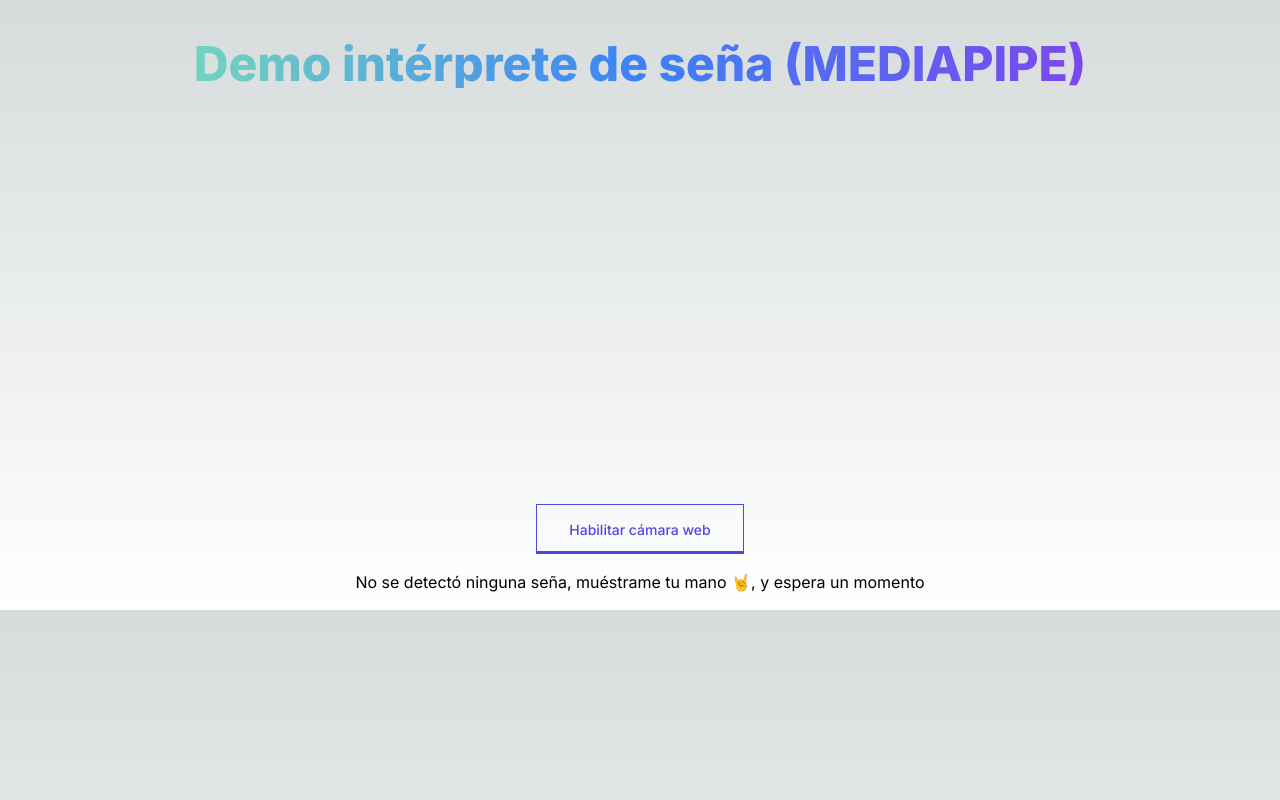
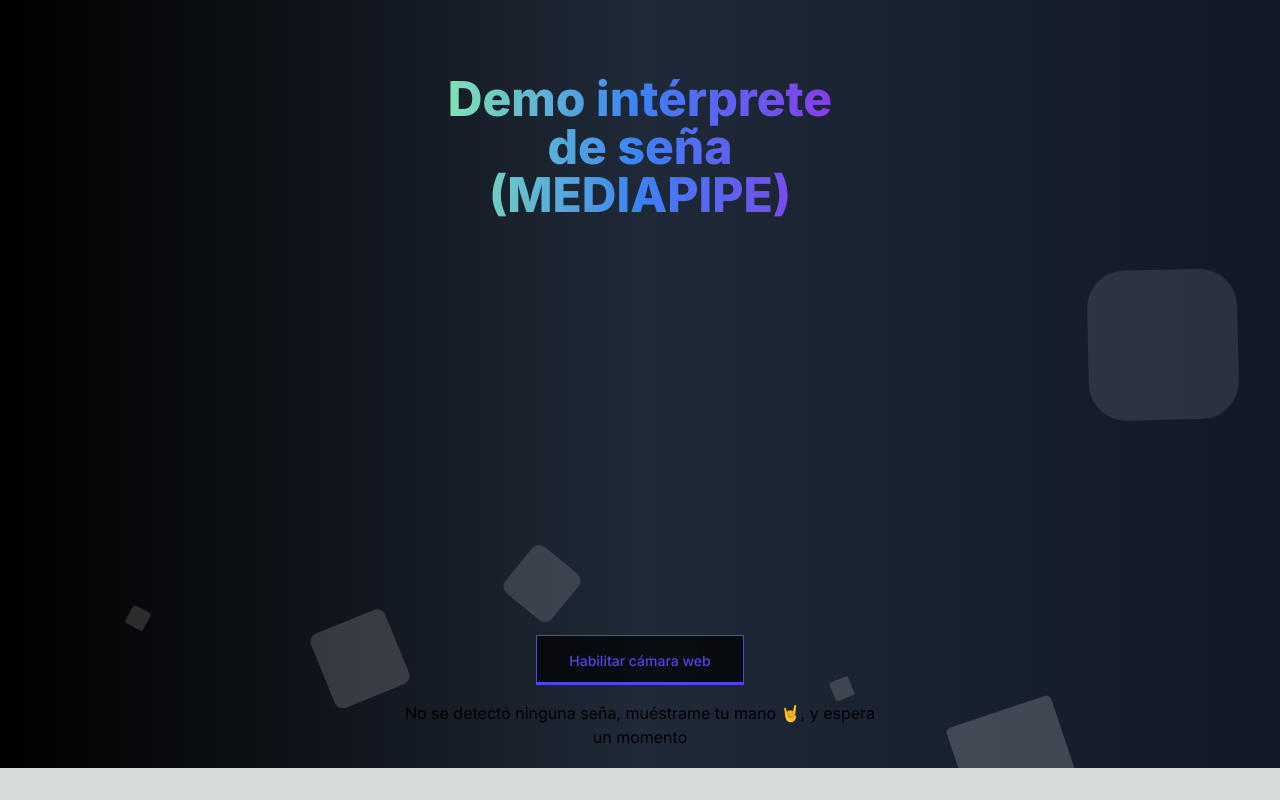
Before and after one commit to JahazielHernandezHoyos/interprete-LSC-frontend, a Next.js app: page / in a window 1280 px wide. Built offline with nearby package versions, Linux system fonts and the light colour scheme.

Commit message:
Add styles in to page for the view chargue

```diff
--- a/package.json
+++ b/package.json
@@ -12,7 +12,8 @@
     "@mediapipe/tasks-vision": "^0.10.3",
     "next": "13.5.4",
     "react": "^18",
-    "react-dom": "^18"
+    "react-dom": "^18",
+    "react-spring": "^9.7.3"
   },
   "devDependencies": {
     "autoprefixer": "^10",
--- a/src/app/globals.css
+++ b/src/app/globals.css
@@ -1,6 +1,15 @@
 @tailwind base;
 @tailwind components;
 @tailwind utilities;
+
+@layer utilities {
+  .animation-delay-2000 {
+    animation-delay: 2s;
+  }
+  .animation-delay-4000 {
+    animation-delay: 4s;
+  }
+}
 
 :root {
   --foreground-rgb: 0, 0, 0;
@@ -25,3 +34,174 @@ body {
     )
     rgb(var(--background-start-rgb));
 }
+
+@tailwind base;
+@tailwind components;
+@tailwind utilities;
+
+/*Start Animations*/
+@-webkit-keyframes animatetop {
+	from {
+		top: -300px;
+		opacity: 0;
+	}
+	to {
+		top: 0;
+		opacity: 1;
+	}
+}
+@keyframes animatetop {
+	from {
+		top: -300px;
+		opacity: 0;
+	}
+	to {
+		top: 0;
+		opacity: 1;
+	}
+}
+@-webkit-keyframes zoomIn {
+	0% {
+		opacity: 0;
+		-webkit-transform: scale3d(0.3, 0.3, 0.3);
+		transform: scale3d(0.3, 0.3, 0.3);
+	}
+	50% {
+		opacity: 1;
+	}
+}
+@keyframes zoomIn {
+	0% {
+		opacity: 0;
+		-webkit-transform: scale3d(0.3, 0.3, 0.3);
+		transform: scale3d(0.3, 0.3, 0.3);
+	}
+	50% {
+		opacity: 1;
+	}
+}
+
+/*End Animations*/
+/*
+-- Start BackGround Animation
+*/
+.area {
+	background: #4e54c8;
+	background: -webkit-linear-gradient(to left, #8f94fb, #4e54c8);
+	width: 100%;
+	height: 100vh;
+	position: absolute;
+	z-index: -1;
+}
+
+.circles {
+	position: absolute;
+	top: 0;
+	left: 0;
+	width: 100%;
+	height: 96%;
+	overflow: hidden;
+}
+
+.circles li {
+	position: absolute;
+	display: block;
+	list-style: none;
+	width: 20px;
+	height: 20px;
+	background: rgba(255, 255, 255, 0.2);
+	animation: animate 25s linear infinite;
+	bottom: -150px;
+}
+
+.circles li:nth-child(1) {
+	left: 25%;
+	width: 80px;
+	height: 80px;
+	animation-delay: 0s;
+}
+
+.circles li:nth-child(2) {
+	left: 10%;
+	width: 20px;
+	height: 20px;
+	animation-delay: 2s;
+	animation-duration: 12s;
+}
+
+.circles li:nth-child(3) {
+	left: 70%;
+	width: 20px;
+	height: 20px;
+	animation-delay: 4s;
+}
+
+.circles li:nth-child(4) {
+	left: 40%;
+	width: 60px;
+	height: 60px;
+	animation-delay: 0s;
+	animation-duration: 18s;
+}
+
+.circles li:nth-child(5) {
+	left: 65%;
+	width: 20px;
+	height: 20px;
+	animation-delay: 0s;
+}
+
+.circles li:nth-child(6) {
+	left: 75%;
+	width: 110px;
+	height: 110px;
+	animation-delay: 3s;
+}
+
+.circles li:nth-child(7) {
+	left: 35%;
+	width: 150px;
+	height: 150px;
+	animation-delay: 7s;
+}
+
+.circles li:nth-child(8) {
+	left: 50%;
+	width: 25px;
+	height: 25px;
+	animation-delay: 15s;
+	animation-duration: 45s;
+}
+
+.circles li:nth-child(9) {
+	left: 20%;
+	width: 15px;
+	height: 15px;
+	animation-delay: 2s;
+	animation-duration: 35s;
+}
+
+.circles li:nth-child(10) {
+	left: 85%;
+	width: 150px;
+	height: 150px;
+	animation-delay: 0s;
+	animation-duration: 11s;
+}
+
+@keyframes animate {
+	0% {
+		transform: translateY(0) rotate(0deg);
+		opacity: 1;
+		border-radius: 0;
+	}
+
+	100% {
+		transform: translateY(-1000px) rotate(720deg);
+		opacity: 0;
+		border-radius: 50%;
+	}
+}
+/*
+-- End BackGround Animation
+*/
--- a/src/app/layout.js
+++ b/src/app/layout.js
@@ -11,7 +11,25 @@ export const metadata = {
 export default function RootLayout({ children }) {
   return (
     <html lang="en">
-      <body className={inter.className}>{children}</body>
+      <body className={inter.className}>
+        <ul class="circles">
+        <div className="min-h-screen flex items-center justify-center px-5 bg-gradient-to-r from-black via-gray-800 to-gray-900 animate-gradient-x">
+                  <li></li>
+                  <li></li>
+                  <li></li>
+                  <li></li>
+                  <li></li>
+                  <li></li>
+                  <li></li>
+                  <li></li>
+                  <li></li>
+                  <li></li>
+          <div className="relative w- max-w-lg">
+              {children}
+          </div>
+        </div>
+        </ul>
+      </body>
     </html>
   )
 }
--- a/src/app/page.js
+++ b/src/app/page.js
@@ -96,6 +96,7 @@ export default function Home() {
         <button
           className="group relative inline-block overflow-hidden border border-indigo-600 px-8 py-3 focus:outline-none focus:ring"
           ref={enableWebcamButtonRef}
+          style={{ backgroundColor: 'rgba(0, 0, 0, 0.7)' }}
         >
           <span
             className="absolute inset-x-0 bottom-0 h-[2px] bg-indigo-600 transition-all group-hover:h-full group-active:bg-indigo-500"
--- a/tailwind.config.js
+++ b/tailwind.config.js
@@ -1,5 +1,6 @@
 /** @type {import('tailwindcss').Config} */
 module.exports = {
+  darkMode: 'class',
   content: [
     './src/pages/**/*.{js,ts,jsx,tsx,mdx}',
     './src/components/**/*.{js,ts,jsx,tsx,mdx}',
@@ -12,7 +13,29 @@ module.exports = {
         'gradient-conic':
           'conic-gradient(from 180deg at 50% 50%, var(--tw-gradient-stops))',
       },
+      animation: {
+        blob: "blob 7s infinite",
+      },
+      keyframes: {
+        blob: {
+          "0%": {
+            transform: "translate(0px, 0px) scale(1)",
+          },
+          "33%": {
+            transform: "translate(30px, -50px) scale(1.1)",
+          },
+          "66%": {
+            transform: "translate(-20px, 20px) scale(0.9)",
+          },
+          "100%": {
+            transform: "tranlate(0px, 0px) scale(1)",
+          },
+        },
+      },
     },
+  },
+  variants: {
+    extend: {},
   },
   plugins: [],
 }
```
Also changed, not shown: 1 other file (tests, documents, lock files or other folders).
